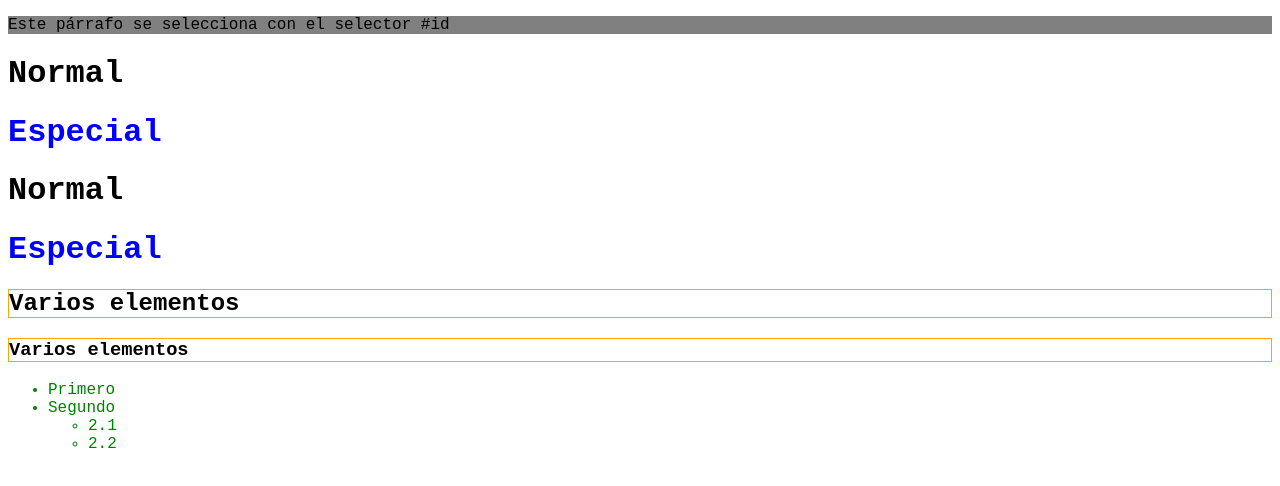
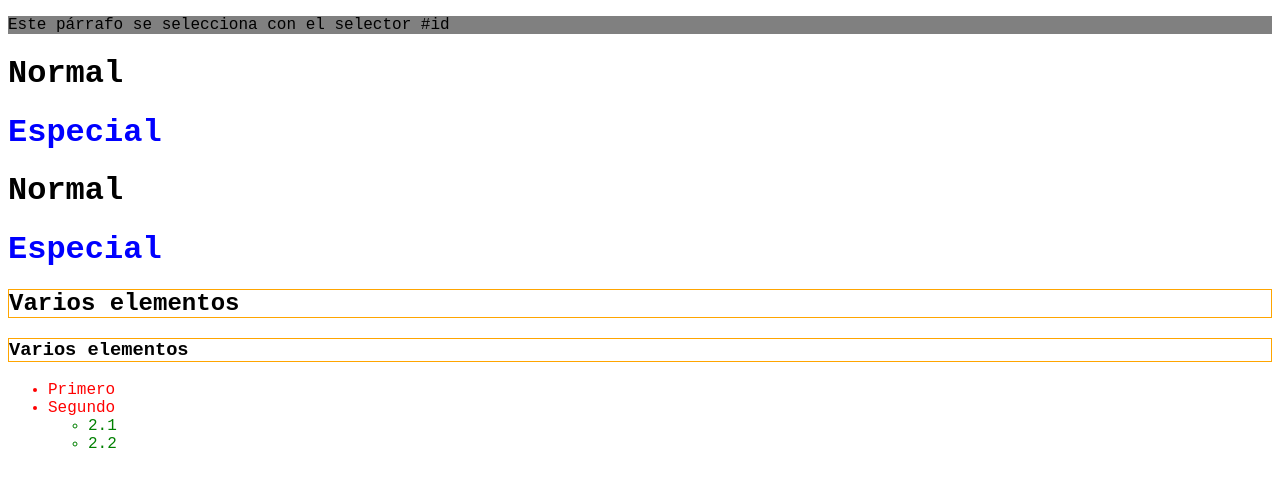
Before and after one commit to nmedgon/Actividad3-1, a plain HTML site: page Ejercicio7/index.html in a window 1280 px wide. Drawn offline with Linux system fonts and the light colour scheme.

Commit message:
ul arreglados

```diff
--- a/Ejercicio7/css/estilos.css
+++ b/Ejercicio7/css/estilos.css
@@ -11,9 +11,10 @@ h2,h3{
     border: 1px solid orange;
 }
 
-ul:first-child{
+ul > li {
     color: red;
 }
-ul:last-child{
+
+ul ul > li {
     color: green;
 }
```
